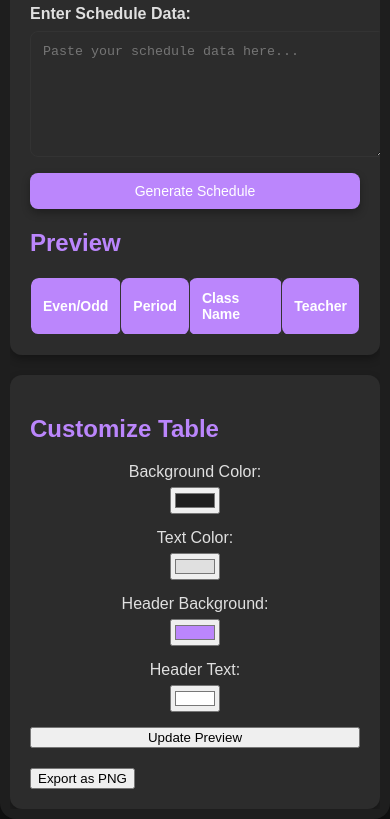
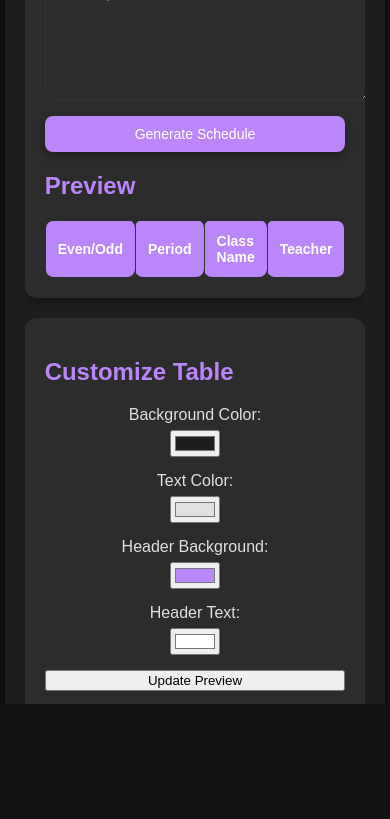
Before and after one commit to CamjamPNG/RHSchedule, a plain HTML site: page index.html in a window 390 px wide. Shown: the part 140-959 px from the top of the page. After the commit the page ends 844 px from the top, so only its background shows below. Drawn offline with Linux system fonts and the light colour scheme.

Commit message:
Update index.html

```diff
--- a/index.html
+++ b/index.html
@@ -5,17 +5,20 @@
     <meta name="viewport" content="width=device-width, initial-scale=1.0">
     <title>Class Schedule Generator</title>
     <style>
+        html, body {
+            margin: 0;
+            padding: 0;
+            overflow: auto; /* Allow scrolling on body */
+            height: 100%; /* Ensure body takes full height */
+        }
         body {
             font-family: 'Poppins', sans-serif;
             background-color: #121212; /* Dark background color */
             color: #e0e0e0; /* Light text color */
-            margin: 0;
-            padding: 0;
             display: flex;
             justify-content: center;
             align-items: center;
             min-height: 100vh;
-            overflow: hidden; /* Hide any overflow on the body */
         }
         .container {
             display: flex;
@@ -26,14 +29,14 @@
             border-radius: 16px;
             padding: 20px;
             box-shadow: 0 8px 16px rgba(0, 0, 0, 0.3);
-            height: 90vh; /* Set a maximum height for the container */
-            overflow: hidden; /* Hide any overflow on the container */
+            margin: 20px; /* Add margin to ensure spacing */
+            height: auto; /* Allow height to grow with content */
         }
         .content {
             display: flex;
             flex-direction: row;
             gap: 20px;
-            height: 100%;
+            height: auto;
             overflow: auto; /* Allows scrolling if content overflows */
         }
         .main-content, .side-content {
@@ -42,8 +45,6 @@
             background: #2c2c2c; /* Darker background for sections */
             box-shadow: 0 4px 8px rgba(0, 0, 0, 0.3);
             flex: 1;
-            max-height: 100%;
-            overflow: auto; /* Allows scrolling if content overflows */
         }
         .main-content {
             flex: 3;
@@ -146,16 +147,8 @@
             margin-bottom: 6px;
         }
         @media (max-width: 800px) {
-            .container {
-                padding: 10px;
-                height: auto; /* Ensure container height adjusts to content */
-            }
             .content {
                 flex-direction: column;
-                height: auto; /* Ensure content height adjusts to content */
-            }
-            .main-content, .side-content {
-                max-height: none; /* Allow sections to expand as needed */
             }
             .form-group textarea {
                 height: 100px;
```
